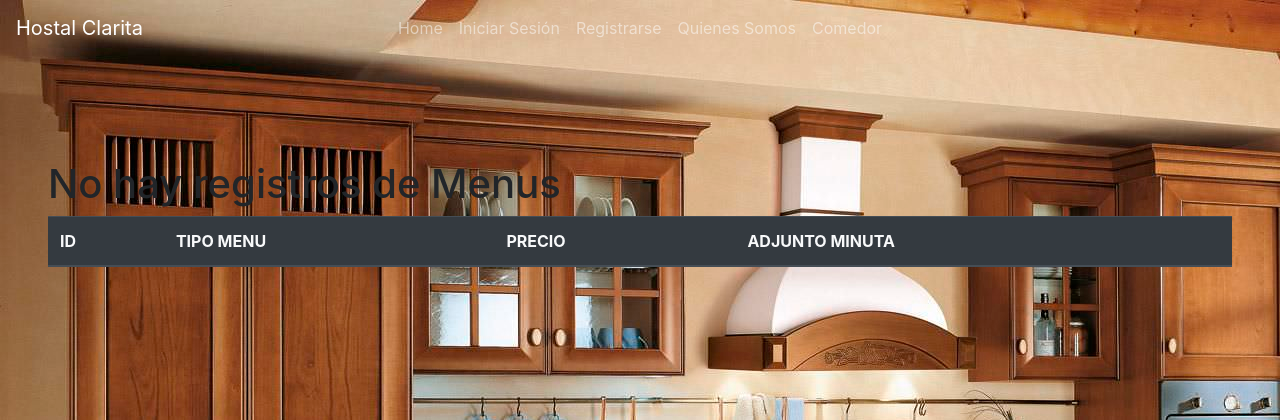
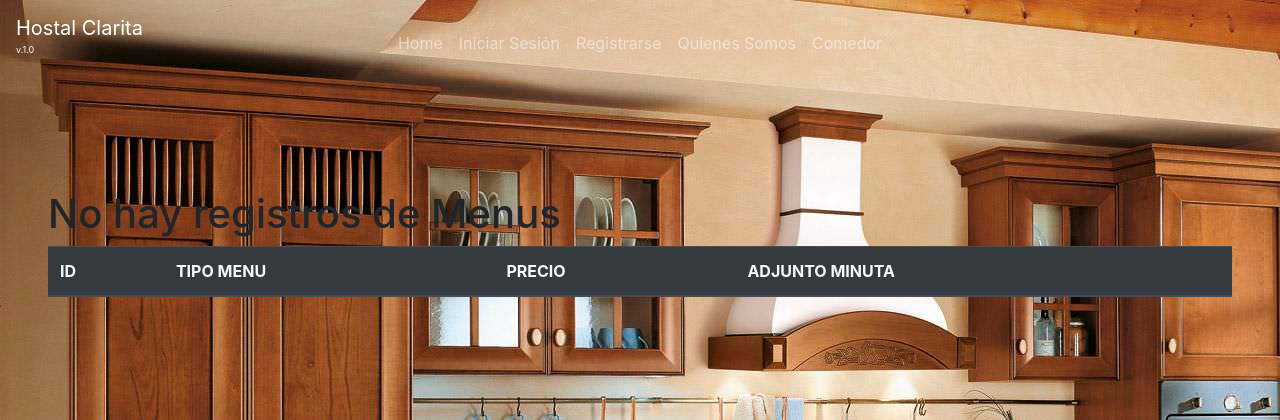
Before and after one commit to DynamicProphet/Hostal_Do-a_Clarita, a Django app: page /comedor/listar in a window 1280 px wide. Shown: the top 420 px of the page. Run offline with Django 3.2, Linux system fonts and the light colour scheme; data that the repository does not hold is empty; some libraries are stand-ins or nearby versions.

Commit message:
Se agrego version al proyecto

```diff
--- a/proyectoHostal/templates/base/navbar.html
+++ b/proyectoHostal/templates/base/navbar.html
@@ -1,7 +1,7 @@
 {% load static %}
 <nav class="navbar navbar-expand-md navbar-dark">
     <div class="d-flex w-50 order-0">
-        <a class="navbar-brand mr-1" href="/">Hostal Clarita</a>
+        <a class="navbar-brand mr-1" href="/">Hostal Clarita <p style="font-size: 9px;">v.1.0</p></a>
         <button class="navbar-toggler" type="button" data-toggle="collapse" data-target="#collapsingNavbar">
             <span class="navbar-toggler-icon"></span>
         </button>
```
